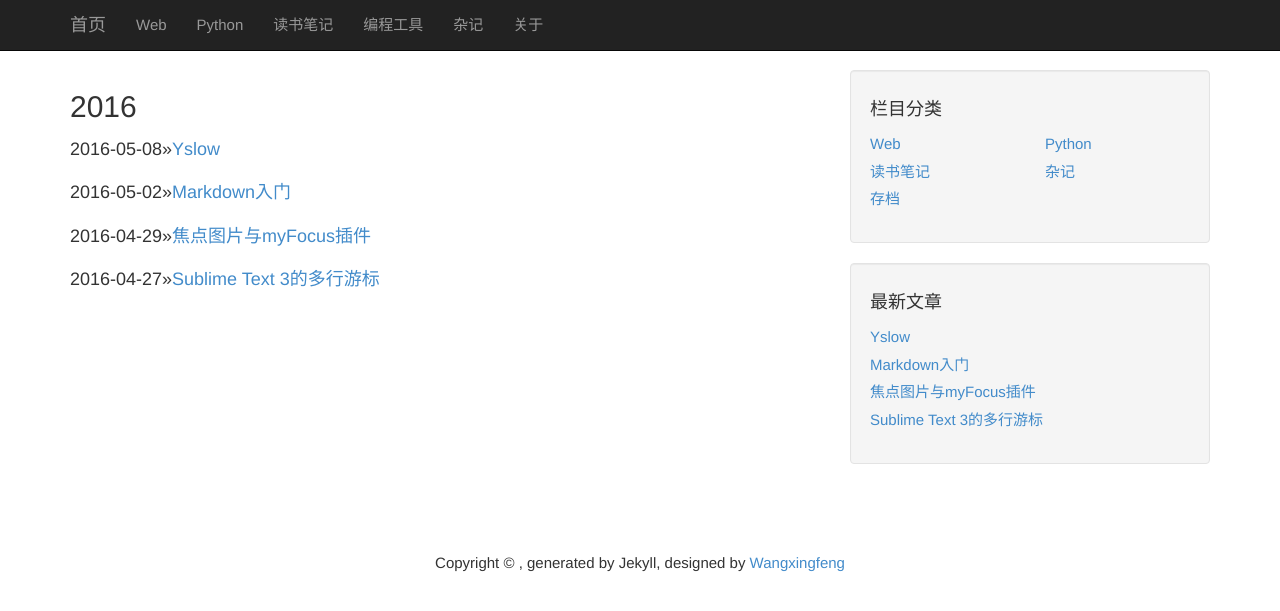
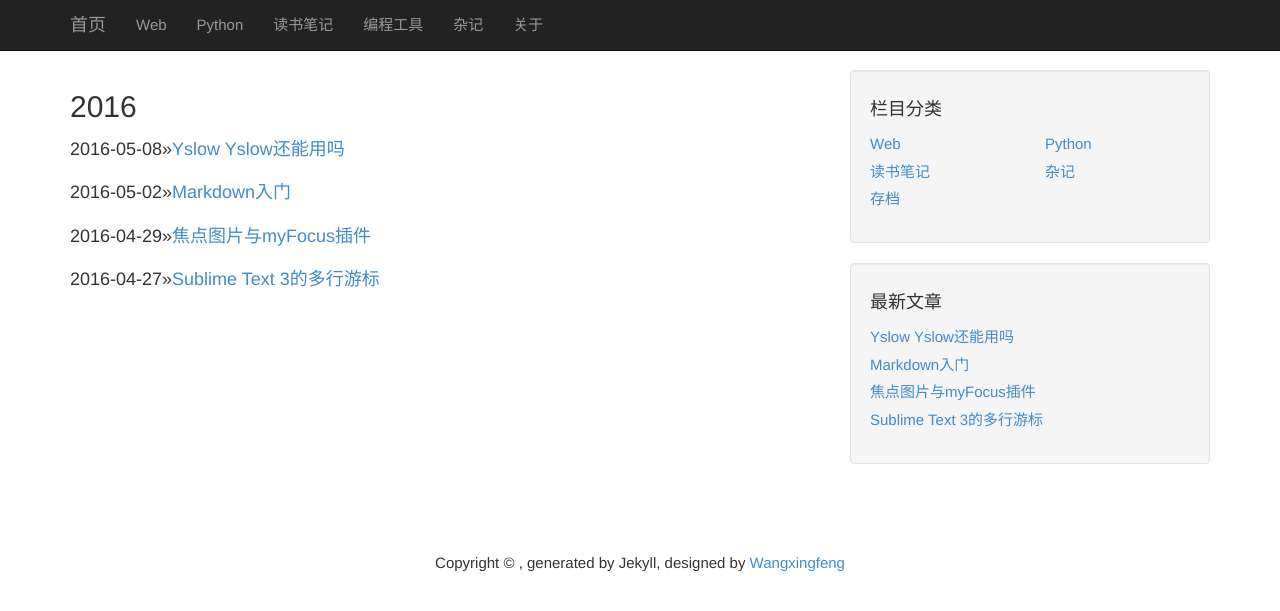
Before and after one commit to frankwang0909/blog_v1.0, a Jekyll site: the page built from archives.md, in a window 1280 px wide. Shown: the top 611 px of the page. Built offline with Jekyll 4.4.1, drawn with Linux system fonts in a browser that asks for light colours.

Commit message:
change title
change title

```diff
--- a/_posts/2016-05-08-YSlow.md
+++ b/_posts/2016-05-08-YSlow-YSlow还能用吗.md
@@ -1,7 +1,7 @@
-# Yahoo的网页性能分析工具YSlow在Firefox浏览器下，功能早已不如从前
+## 在Firefox浏览器下，YSlow还能用吗？
 
 ### YSlow是什么？
-是Yahoo发布的一款基于FireFox的插件，最早只支持Firefox浏览器，需要先安装另外一个插件——Firebug才能正常使用。
+Yahoo的网页性能分析工具是Yahoo发布的一款基于FireFox的插件，最早只支持Firefox浏览器，需要先安装另外一个插件——Firebug才能正常使用。
 
 ### YSlow能做什么？
 YSlow可以对网站的页面进行分析，并告诉你为了提高网站性能，如何基于某些规则而进行优化。YSlow可以分析任何网站，并为每一个规则产生一个整体报告，如果页面可以进行优化，则YSlow会列出具体的修改意见
```
